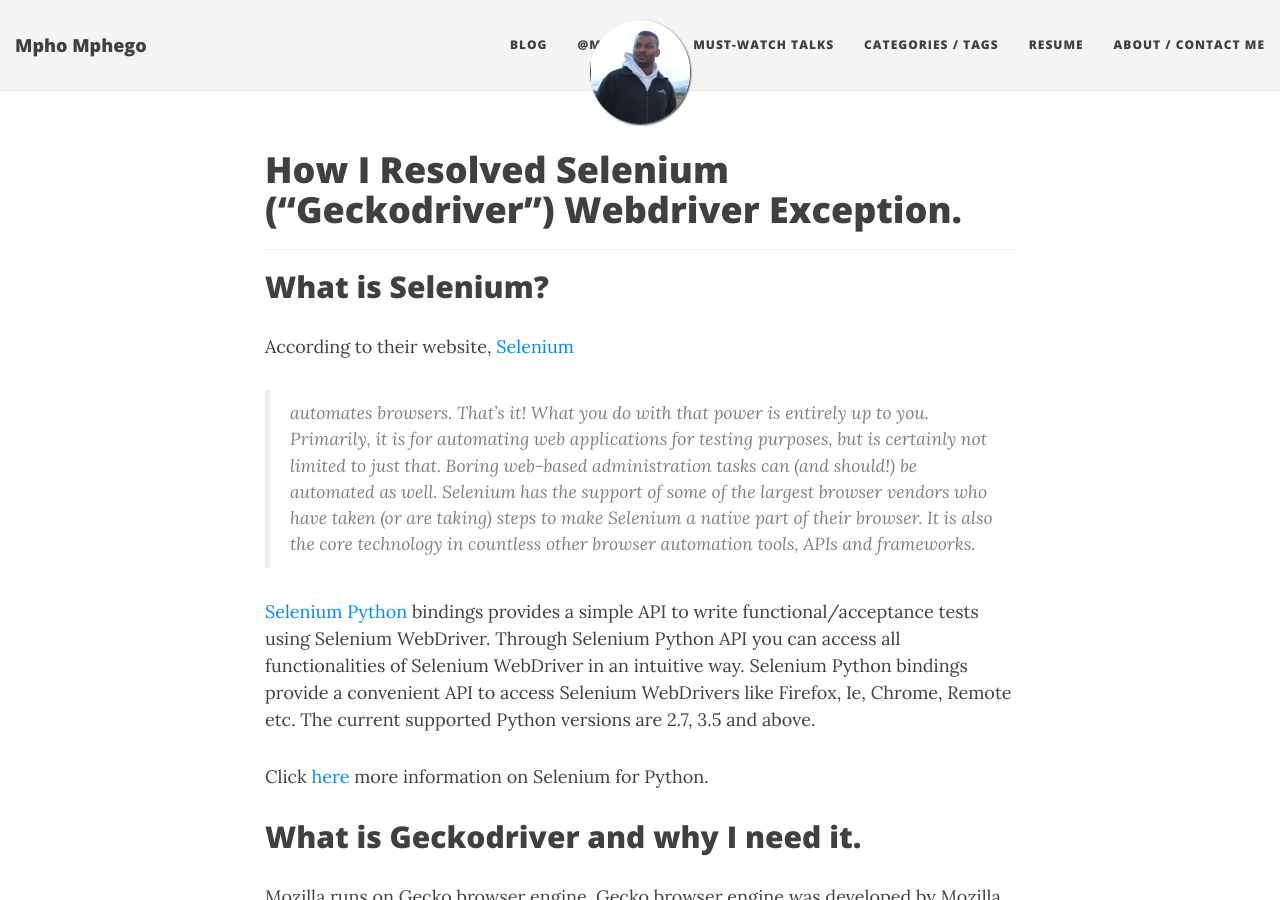
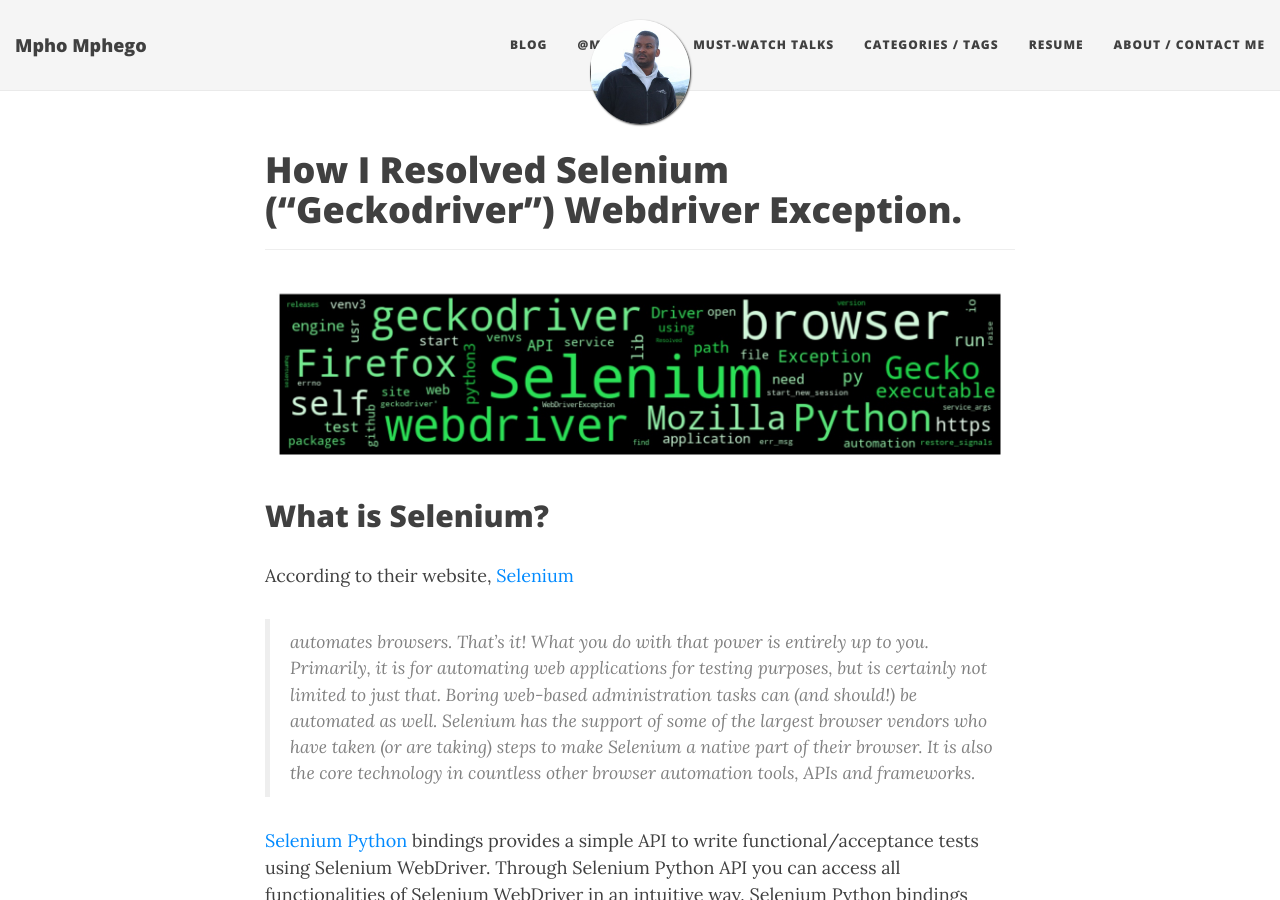
Before and after one commit to mmphego/mmphego.github.io, a Jekyll site: the page built from _posts/2019-06-14-how-I-resolved-selenium-geckodriver-webdriver-exception.md, in a window 1280 px wide and 900 px high. Built offline with Jekyll 4.4.1, drawn with Linux system fonts in a browser that asks for light colours; nearby versions of some CDN libraries; comment, search, counter and statistics services are not loaded.

Commit message:
Updated ../_posts/2019-06-14-how-I-resolved-selenium-geckodriver-webdriver-exception.md
Signed-off-by: Mpho Mphego <mpho112@gmail.com>

```diff
--- a/_posts/2019-06-14-how-I-resolved-selenium-geckodriver-webdriver-exception.md
+++ b/_posts/2019-06-14-how-I-resolved-selenium-geckodriver-webdriver-exception.md
@@ -9,6 +9,9 @@
 # How I Resolved Selenium ("Geckodriver") Webdriver Exception.
 
 -------------------------------------------------------
+{:refdef: style="text-align: center;"}
+![selenium]({{ "/assets/selenium_word_cloud.jpg" | absolute_url }})
+{: refdef}
 
 ## What is Selenium?
 
```
Also changed, not shown: assets/selenium_word_cloud.jpg (added).
